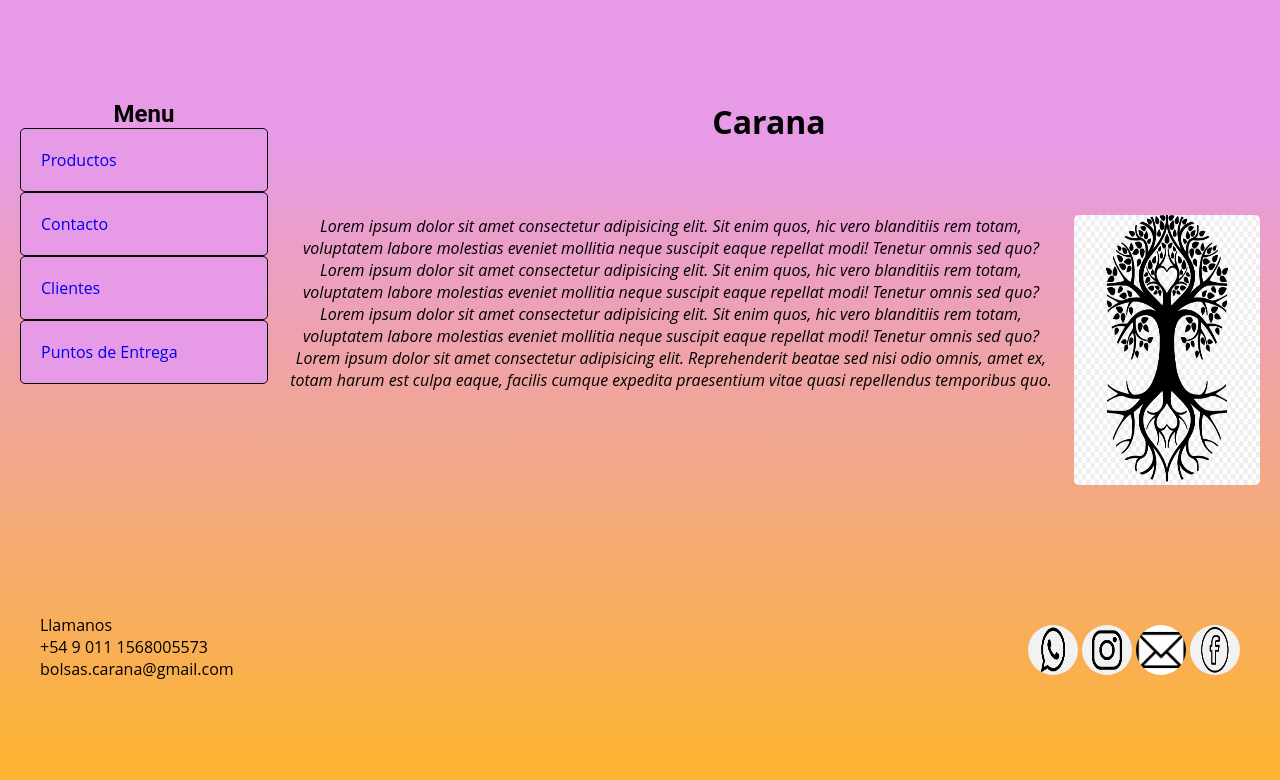
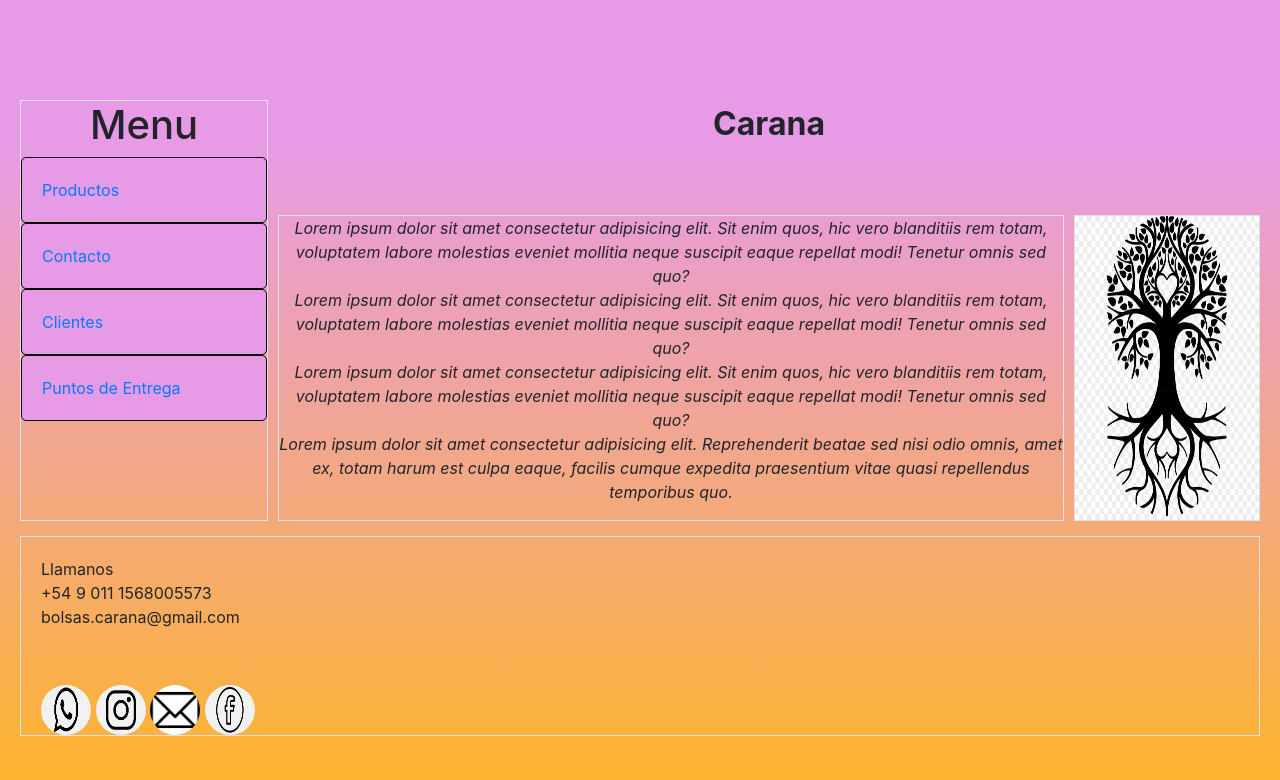
Before and after one commit to ailin3142/bolsas-carana, a plain HTML site: page root/index.html in a window 1280 px wide. Drawn offline with nearby package versions, Linux system fonts and the light colour scheme.

Commit message:
agregado bootstrap a img de redes sociales

```diff
--- a/root/css/style.css
+++ b/root/css/style.css
@@ -349,7 +349,7 @@ footer.contacto{
     display: grid;
     grid-template-areas:
     "nav header header"
-    "nav productos publicidad"
+    "nav productos logo"
     "footer footer footer";
     grid-template-rows: 100px 1fr 1fr 75px;
     grid-template-columns: 20% auto 15%;
@@ -375,8 +375,8 @@ nav {
     grid-area: nav;
 }
 
-aside {
-    grid-area: publicidad;
+imagen {
+    grid-area: logo;
 }
 
 .grid-item {
@@ -393,12 +393,3 @@ img{
 
 
 }
-
-aside img{
-	border-radius: 5px;
-}
-
-
-footer img{
-	border-radius: 30px;
-}
--- a/root/index.html
+++ b/root/index.html
@@ -3,10 +3,13 @@
 <head>
     <meta charset="UTF-8">
     <meta http-equiv="X-UA-Compatible" content="IE=edge">
-    <meta name="viewport" content="width=device-width, initial-scale=1.0">
+    <meta name="viewport" content="width=device-width, initial-scale=1.">
     <link rel="stylesheet" href="https://cdnjs.cloudflare.com/ajax/libs/animate.css/4.1.1/animate.min.css"/>
-    <link rel="stylesheet" href="../root/css/animate.css">
     <link rel="stylesheet" href="../root/css/style.css">
+    <script src="https://code.jquery.com/jquery-3.2.1.slim.min.js" integrity="sha384-KJ3o2DKtIkvYIK3UENzmM7KCkRr/rE9/Qpg6aAZGJwFDMVNA/GpGFF93hXpG5KkN" crossorigin="anonymous"></script>
+    <script src="https://cdnjs.cloudflare.com/ajax/libs/popper.js/1.12.9/umd/popper.min.js" integrity="sha384-ApNbgh9B+Y1QKtv3Rn7W3mgPxhU9K/ScQsAP7hUibX39j7fakFPskvXusvfa0b4Q" crossorigin="anonymous"></script>
+    <link rel="stylesheet" href="https://maxcdn.bootstrapcdn.com/bootstrap/4.0.0/css/bootstrap.min.css" integrity="sha384-Gn5384xqQ1aoWXA+058RXPxPg6fy4IWvTNh0E263XmFcJlSAwiGgFAW/dAiS6JXm" crossorigin="anonymous">
+    <script src="https://maxcdn.bootstrapcdn.com/bootstrap/4.0.0/js/bootstrap.min.js" integrity="sha384-JZR6Spejh4U02d8jOt6vLEHfe/JQGiRRSQQxSfFWpi1MquVdAyjUar5+76PVCmYl" crossorigin="anonymous"></script>
     <title>Bolsas Carana</title>
 </head>
 <body>
@@ -29,9 +32,9 @@
 			<div class="grid-item"><a href="../root/entrega.html">Puntos de Entrega</a></div>
         </section>
     </nav>
-    <aside class="border">
+    <imagen class="border">
         <img src="../root/img/logo.jpg" alt="Logo Carana">
-    </aside>
+    </imagen>
     <footer class="border">
 		<div class="contacto">
 			<ul>
@@ -40,19 +43,15 @@
 				<li>bolsas.carana@gmail.com</li>
 			</ul>
 		</div>
-		<div class="sociales">
-
-			<img src="../root/img/whatsapp.png">
-			<img src="../root/img/instagram.png">
-			<img src="../root/img/mail.png">
-			<img src="../root/img/facebook.png">
+		<div>
+			<img src="../root/img/whatsapp.png" class="rounded-circle" alt="imagen whatsapp">
+			<img src="../root/img/instagram.png" class="rounded-circle" alt="imagen instagram">
+			<img src="../root/img/mail.png" class="rounded-circle" alt="imagen mail">
+			<img src="../root/img/facebook.png" class="rounded-circle" alt="imagen facebook">
 		</div>
 
     </footer>
 </div>
-<script src="../root/js/wow.min.js"></script>
-<script>
-    new wow().init();
-</script>
+
 </body>
 </html>
```
Also changed, not shown: root/inicio.html (+2 -2 lines).
